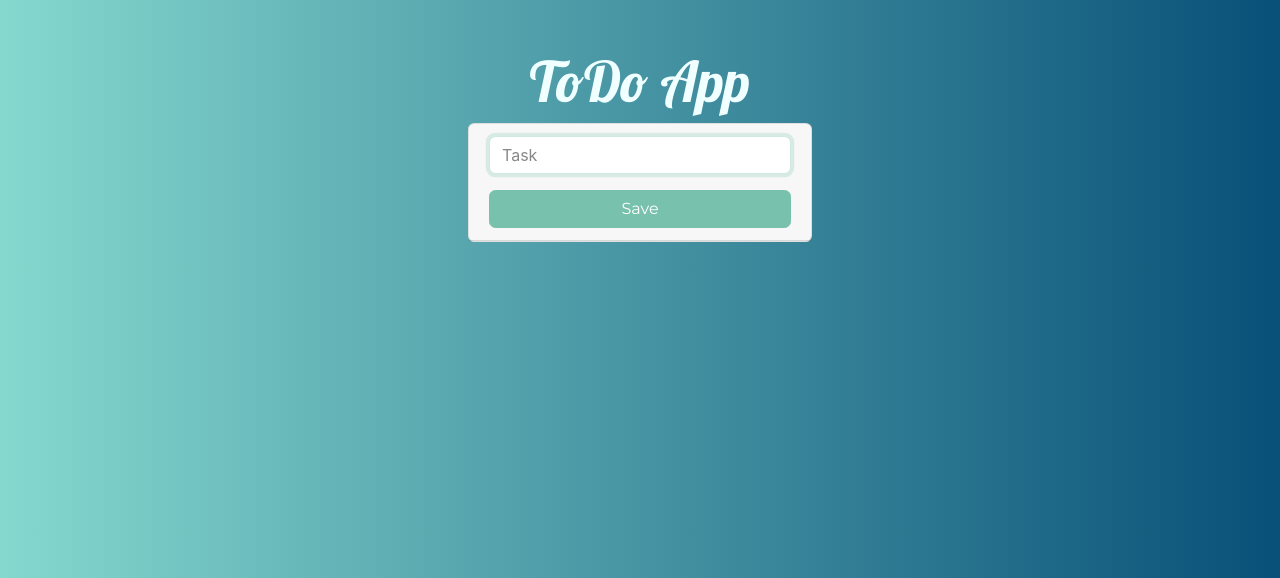
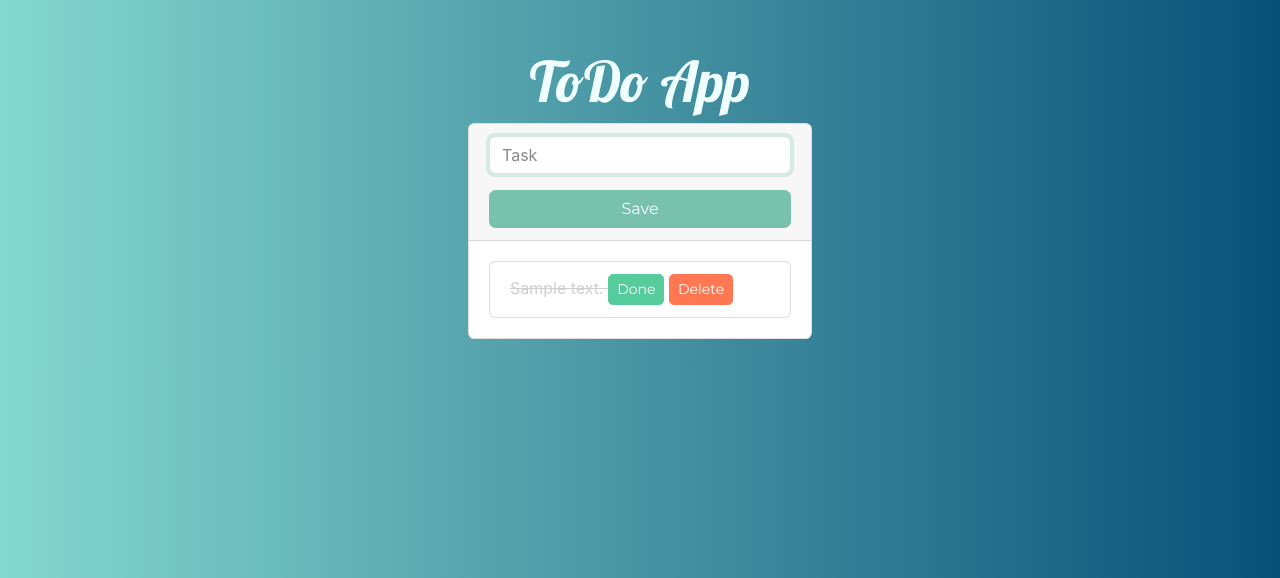
Before and after one commit to DenilDenilson/CRUD-flask-SQLite3, a Flask app: page / in a window 1280 px wide. Shown: the top 578 px of the page. Run offline with Flask 2, Linux system fonts and the light colour scheme; tables that the repository leaves empty hold one stand-in row (values such as "Sample post"); some libraries are stand-ins or nearby versions.

Commit message:
Done CRUD

```diff
--- a/app.py
+++ b/app.py
@@ -1,4 +1,4 @@
-from flask import Flask, render_template, request
+from flask import Flask, render_template, request, redirect, url_for
 from flask_sqlalchemy import SQLAlchemy
 
 # create the extension
@@ -20,9 +20,25 @@ class Task(db.Model):
 
 @app.route("/")
 def home():
-    return render_template('index.html')
+    tasks = Task.query.all()
+    return render_template('index.html', tasks = tasks) # la variable tasks puede llamarse como gustes
 
 @app.route("/create-task", methods=['POST'])
 def create():
     task = Task(content=request.form['content'], done = False)
-    #db.session.add() # Para usar esto tenemos que tener la tabla creada
+    db.session.add(task) # Para usar esto tenemos que tener la tabla creada
+    db.session.commit()
+    return redirect(url_for('home'))
+
+@app.route("/done/<id>")
+def done(id):
+    task = Task.query.filter_by(id=int(id)).first()
+    task.done = not(task.done)
+    db.session.commit()
+    return redirect(url_for("home"))
+
+@app.route("/delete/<id>")
+def delete(id):
+    Task.query.filter_by(id=int(id)).delete()
+    db.session.commit()
+    return redirect(url_for('home'))
--- a/static/main.css
+++ b/static/main.css
@@ -16,3 +16,8 @@ h1 {
   font-family: "Lobster", cursive;
   color: azure;
 }
+
+.done {
+  text-decoration: line-through;
+  color: #cfcfcf;
+}
--- a/templates/index.html
+++ b/templates/index.html
@@ -30,6 +30,7 @@
         <div class="col-md-4 offset-md-4 my-auto">
           <div class="card">
             <div class="card-header">
+              <!-- F O R M -->
               <form action="/create-task" method="POST">
                 <div class="form-group">
                   <input
@@ -45,6 +46,23 @@
                 </button>
               </form>
             </div>
+            <div class="card-body">
+              <ul class="list-group">
+                {% for task in tasks %}
+                <li class="list-group-item">
+                  <span class="{{ 'done' if task.done else '' }}">
+                    {{task.content}}
+                  </span>
+                  <a href="/done/{{task.id}}" class="btn btn-success btn-sm"
+                    >Done</a
+                  >
+                  <a href="/delete/{{task.id}}" class="btn btn-danger btn-sm"
+                    >Delete</a
+                  >
+                </li>
+                {% endfor %}
+              </ul>
+            </div>
           </div>
         </div>
       </div>
```
Also changed, not shown: instance/database/tasks.db.
